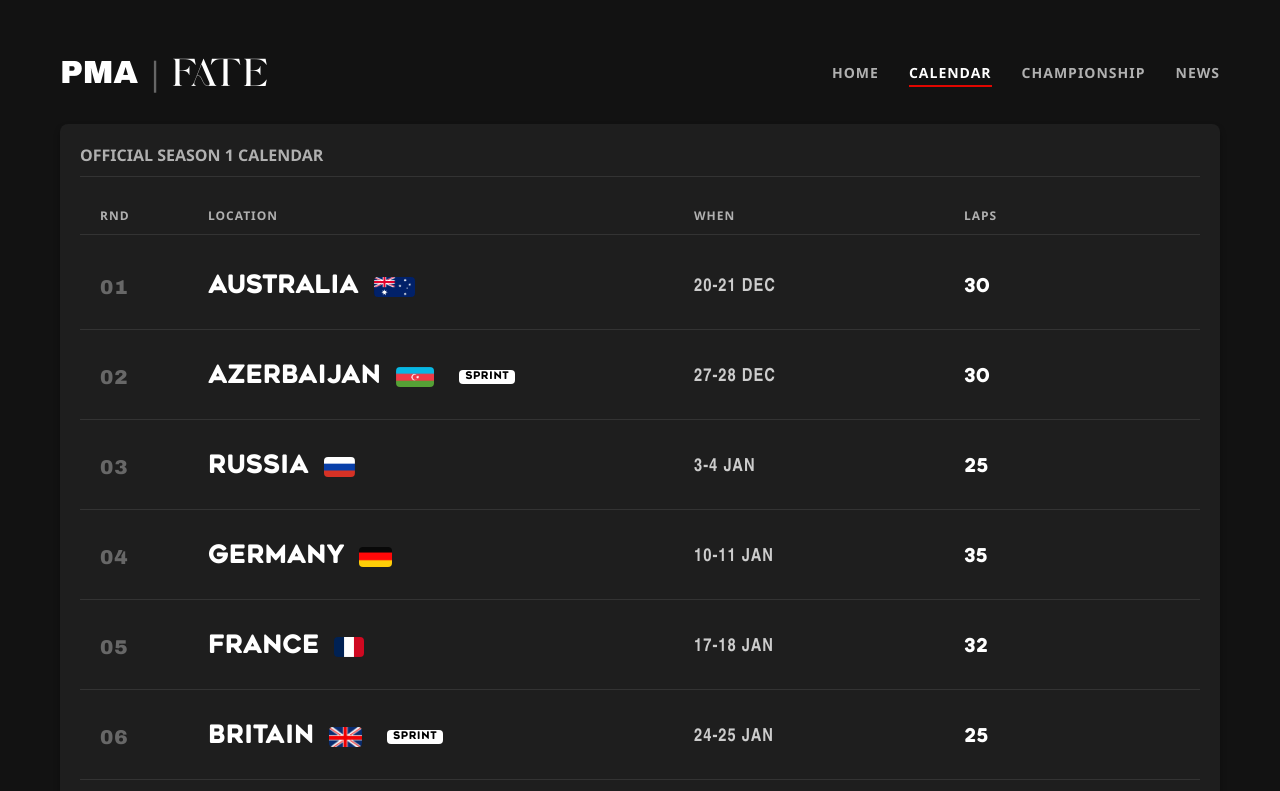
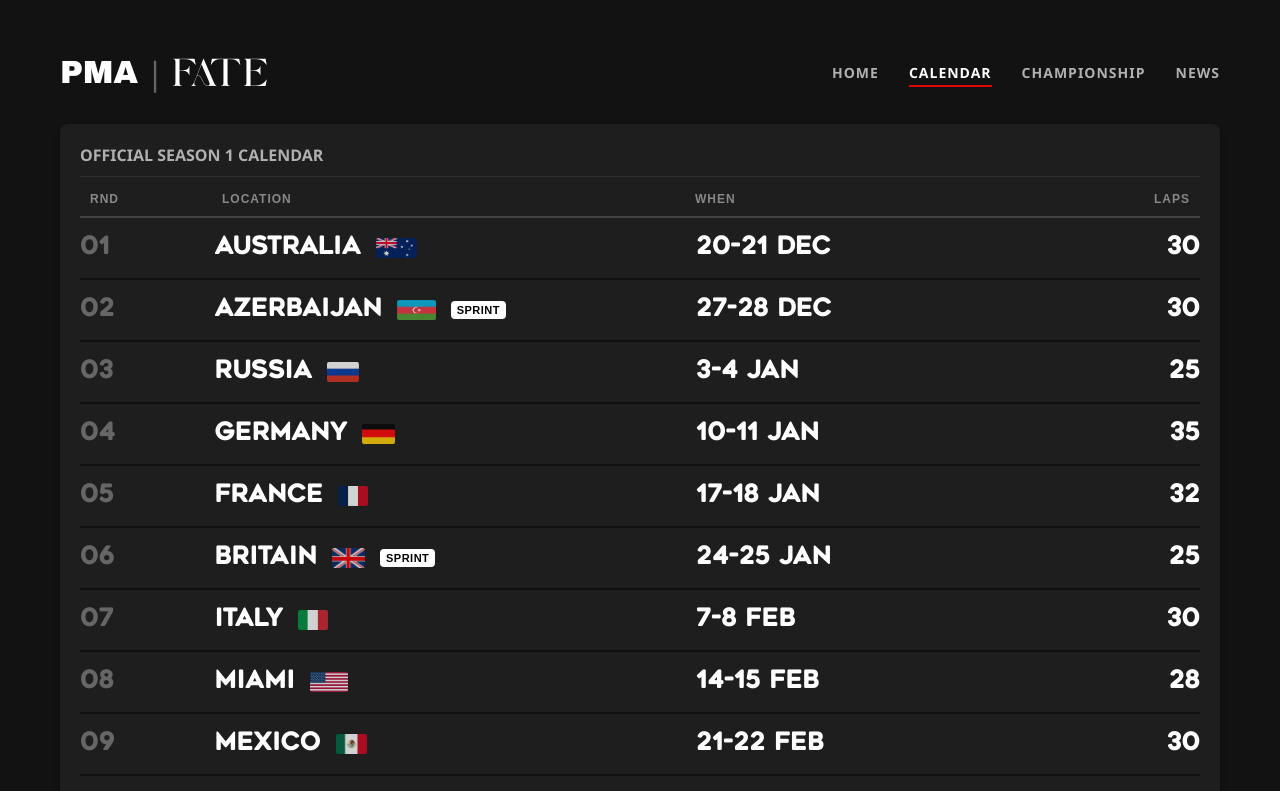
Before and after one commit to Sl0th899/pma-league, a React (Vite) app: page /calendar in a window 1280 px wide. Shown: the top 791 px of the page. Built offline with nearby package versions, Linux system fonts and the light colour scheme.

Commit message:
optimizing calendar

```diff
--- a/src/pages/Calendar.jsx
+++ b/src/pages/Calendar.jsx
@@ -1,5 +1,11 @@
 import React, { useState } from 'react';
 import seasonSchedule from '../data/schedule.json';
+
+const getMapUrl = (filename) => `/tracks/${filename}`;
+const getFlagUrl = (countryName) => {
+    const filename = countryName.toLowerCase().replace(/ /g, '-');
+    return `/flags/${filename}.png`;
+};
 
 const Calendar = () => {
   const [hoveredMap, setHoveredMap] = useState(null);
@@ -9,23 +15,25 @@ const Calendar = () => {
     setCursorPos({ x: e.clientX, y: e.clientY });
   };
 
-  const getMapUrl = (filename) => `/tracks/${filename}`;
-
-  const getFlagUrl = (countryName) => {
-      const filename = countryName.toLowerCase().replace(/ /g, '-');
-      return `/flags/${filename}.png`;
-  };
-
   return (
     <div className="panel">
-        {/* Internal Styles for Animation & Fonts */}
         <style>{`
-            /* 1. Load the Custom Font */
+            /* 1. Custom Font */
             @font-face {
                 font-family: 'GR';
                 src: url('/fonts/GR.ttf') format('truetype');
             }
 
+            /* 2. The "Efficient" Grid System */
+            .calendar-grid {
+                display: grid;
+                /* Define your column widths HERE once. */
+                grid-template-columns: 12% 43% 25% 20%;
+                align-items: center;
+                padding: 0 10px; /* Slight padding on sides */
+            }
+
+            /* Animations */
             @keyframes block-swipe {
                 0% { transform: translateX(-101%); }
                 40% { transform: translateX(0); }
@@ -38,17 +46,19 @@ const Calendar = () => {
                 51% { opacity: 1; }
                 100% { opacity: 1; }
             }
+
             .reveal-row {
                 position: relative;
                 overflow: hidden;
+                border-bottom: 2px solid #111;
             }
             .reveal-content {
                 opacity: 0;
                 animation: text-appear 0.8s cubic-bezier(0.77, 0, 0.175, 1) forwards;
-
-                /* 2. Apply New Font ONLY to content */
                 font-family: 'GR', sans-serif;
-                letter-spacing: 1px; /* Optional: Adjust if font is tight */
+                text-transform: uppercase;
+                letter-spacing: 0.5px;
+                padding: 18px 0; /* Vertical Size of rows */
             }
             .reveal-block {
                 position: absolute;
@@ -56,86 +66,91 @@ const Calendar = () => {
                 left: 0;
                 width: 100%;
                 height: 100%;
-                background: #0466c8; /* 3. Updated Color */
+                background: #0466c8;
                 transform: translateX(-101%);
                 z-index: 2;
                 animation: block-swipe 0.8s cubic-bezier(0.77, 0, 0.175, 1) forwards;
+            }
+
+            /* Header Specific Styling */
+            .schedule-header {
+                font-family: sans-serif;
+                font-size: 12px;
+                color: #888;
+                padding-bottom: 10px;
+                border-bottom: 2px solid #444;
+                margin-bottom: 0;
             }
         `}</style>
 
         <div className="panel-header">Official Season 1 Calendar</div>
 
         <div className="schedule-list" onMouseMove={handleMouseMove} style={{ position: 'relative' }}>
-            {/* HEADER: Font remains default (untouched) */}
-            <div className="schedule-header" style={{ display: 'flex', borderBottom: '1px solid #333', paddingBottom: '10px', marginBottom: '10px' }}>
-                <span style={{ width: '10%' }}>Rnd</span>
-                {/* Increased width to 45% to fill the gap */}
-                <span style={{ width: '45%' }}>Location</span>
-                <span style={{ width: '25%' }}>When</span>
-                <span style={{ width: '20%' }}>Laps</span>
-                {/* Removed the empty 10% span here */}
+
+            {/* HEADER: Uses .calendar-grid to match rows perfectly */}
+            <div className="schedule-header calendar-grid">
+                <span>Rnd</span>
+                <span>Location</span>
+                <span>When</span>
+                <span style={{ textAlign: 'right' }}>Laps</span>
             </div>
 
             {seasonSchedule.map((race, index) => (
                 <div
                   key={race.round}
-                  className="schedule-row reveal-row"
+                  className="reveal-row"
                   onMouseEnter={() => setHoveredMap(race)}
                   onMouseLeave={() => setHoveredMap(null)}
-                  style={{ marginBottom: '5px' }} // Spacing between rows
                 >
-                    {/* The Swipe Bar */}
+                    {/* The Swipe Animation Bar */}
                     <div
                         className="reveal-block"
                         style={{ animationDelay: `${index * 0.1}s` }}
                     />
 
-                    {/* The Content */}
+                    {/* CONTENT: Also uses .calendar-grid */}
                     <div
-                        className="reveal-content"
-                        style={{
-                            display: 'flex',
-                            width: '100%',
-                            alignItems: 'center',
-                            padding: '10px 0', // Vertical padding for rows
-                            animationDelay: `${index * 0.1}s`
-                        }}
+                        className="reveal-content calendar-grid"
+                        style={{ animationDelay: `${index * 0.1}s` }}
                     >
-                        {/* RND: 10% */}
-                        <div className="schedule-rnd" style={{ width: '10%', fontSize: '20px', opacity: 0.5 }}>
+                        {/* Round */}
+                        <div style={{ fontSize: '24px', fontWeight: 'bold', color: '#666' }}>
                             {String(race.round).padStart(2, '0')}
                         </div>
 
-                        {/* LOCATION: 45% (Matches Header) */}
-                        <div className="schedule-name" style={{ width: '45%', display: 'flex', alignItems: 'center', gap: '15px', fontSize: '24px', textTransform: 'uppercase' }}>
+                        {/* Location */}
+                        <div style={{ display: 'flex', alignItems: 'center', gap: '15px', fontSize: '24px', fontWeight: 'bold' }}>
                             {race.country}
 
                             <img
                                 src={getFlagUrl(race.country)}
                                 alt={race.country}
-                                style={{
-                                    height: '20px',
-                                    width: 'auto',
-                                    borderRadius: '4px',
-                                }}
+                                style={{ height: '20px', width: 'auto', borderRadius: '2px', opacity: 0.8 }}
                             />
 
-                            {race.sprint && <span className="sprint-badge">SPRINT</span>}
+                            {race.sprint && (
+                                <span style={{
+                                    backgroundColor: 'white', color: 'black', fontSize: '11px',
+                                    padding: '3px 6px', borderRadius: '4px', fontWeight: 'bold', fontFamily: 'sans-serif',
+                                    verticalAlign: 'middle'
+                                }}>SPRINT</span>
+                            )}
                         </div>
 
-                        {/* DATE: 25% */}
-                        <div className="schedule-date" style={{ width: '25%', fontSize: '18px' }}>
+                        {/* When */}
+                        <div style={{ fontSize: '24px', fontWeight: 'bold' }}>
                             {race.date}
                         </div>
 
-                        {/* LAPS: 20% */}
-                        <div className="schedule-laps" style={{ width: '20%', fontSize: '18px', fontWeight: 'bold' }}>
+                        {/* Laps */}
+                        <div style={{ textAlign: 'right', fontSize: '24px', fontWeight: 'bold' }}>
                             {race.laps}
                         </div>
                     </div>
                 </div>
             ))}
 
+            {/* Hover Popup Logic */}
             <div
               className={`cursor-map-popup ${hoveredMap ? 'visible' : ''}`}
               style={{ top: `${cursorPos.y + 20}px`, left: `${cursorPos.x + 20}px` }}
```
